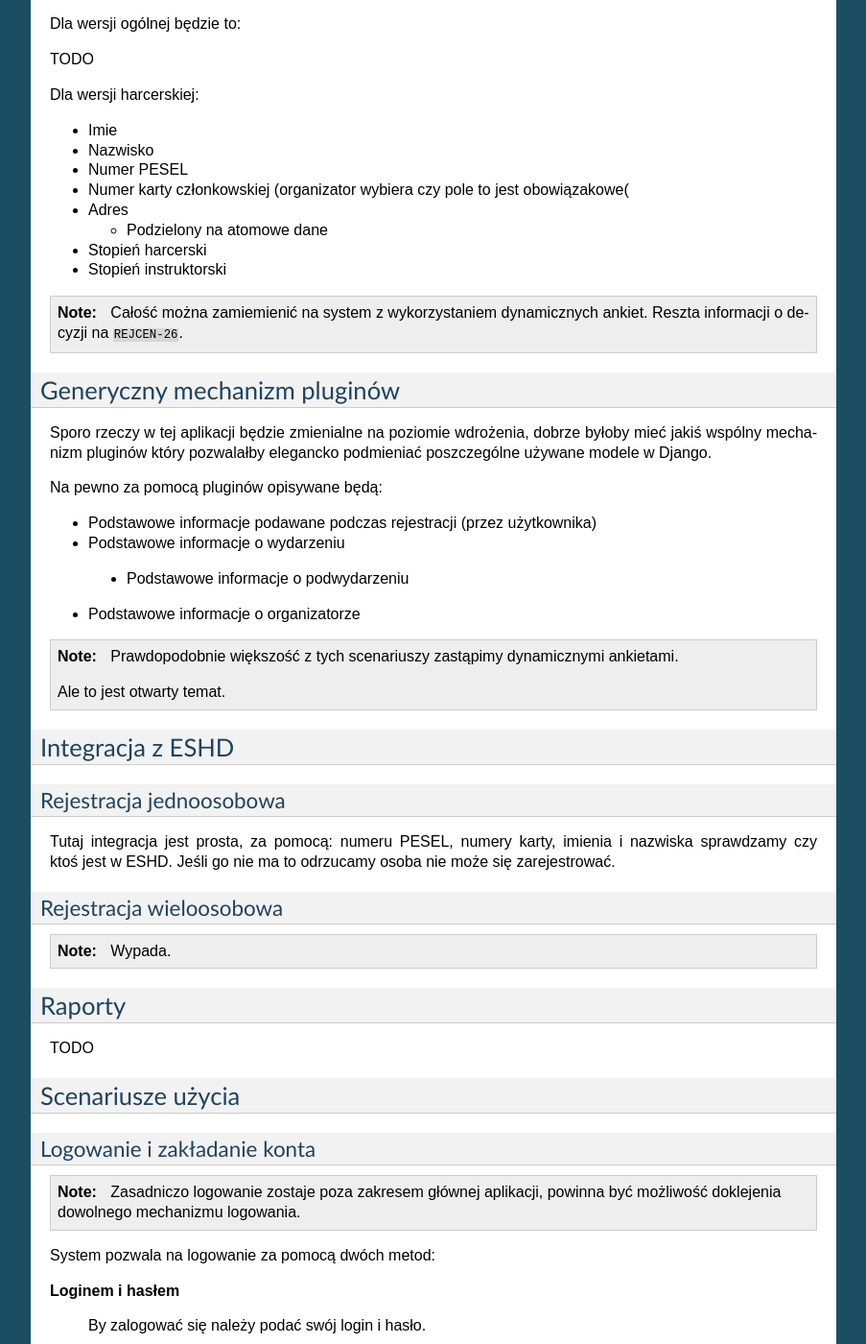
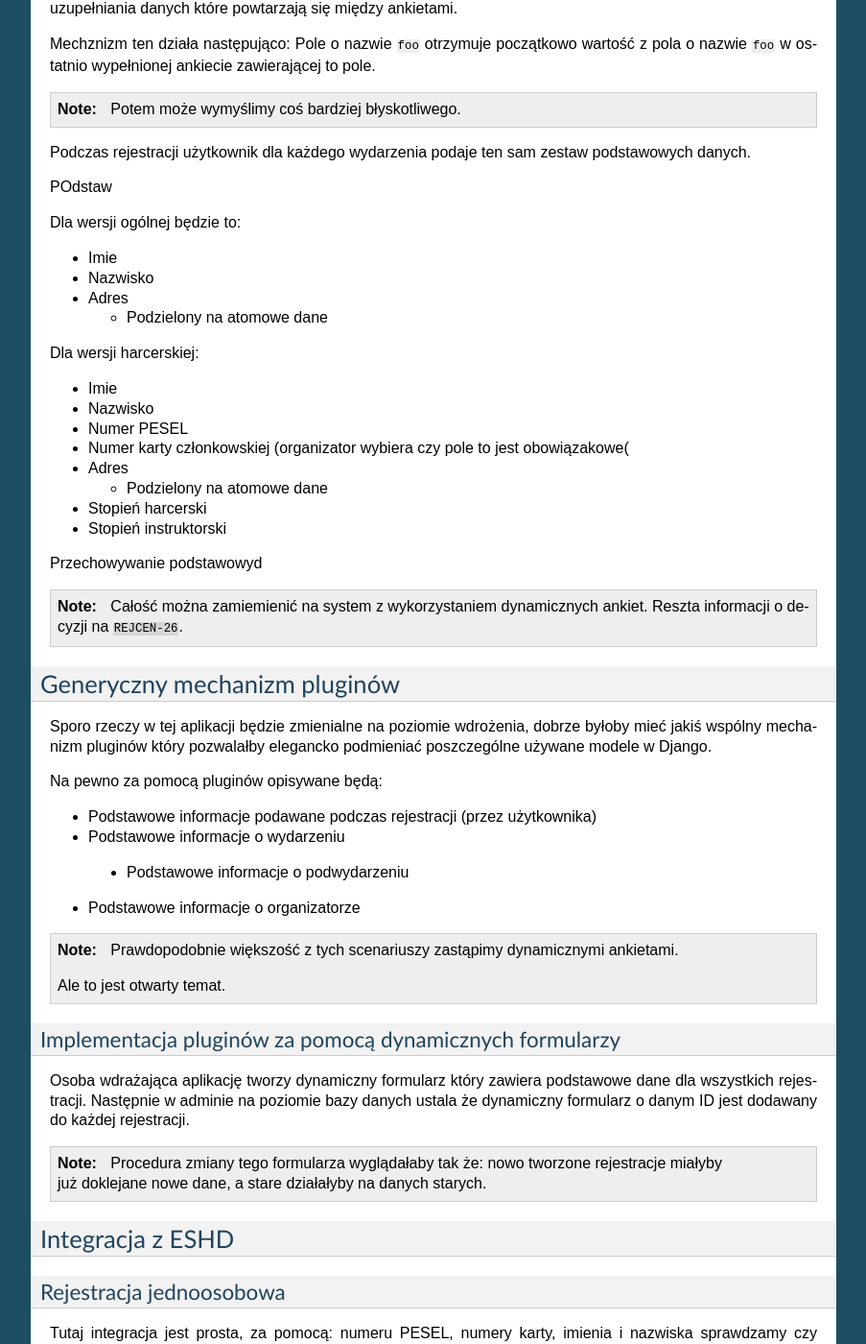
Before and after one commit to wnt-zhp/drigan, a Sphinx documentation site: the page built from docs/design/spec10.rst, in a window 1280 px wide and 1400 px high, scrolled down 5022 px. Shown: the whole window at 96% size, without its empty margins (198-1101 px from the left). Built offline with Sphinx 7.4.7, drawn with Linux system fonts in a browser that asks for light colours; some of the changed text lies outside the part shown.

Commit message:
REJCEN=39, REJCEN-40

```diff
--- a/docs/design/spec10.rst
+++ b/docs/design/spec10.rst
@@ -337,17 +337,37 @@ Generalnie każde wydarzenie będzie zbierało *jakieś* dodatakowe dane o
 każdym zgłoszeniu. Chcemy by organizator mógł do każdej atrakcji
 podpiąć dodatkowy formularz rejestracji z dynamiczną zawartością.
 
+Synchronizacja dynamicznych dancyh między formularzami
+######################################################
+
+Żeby użytkownik nie musial wpisywać danych wielokrotnie powinniśmy umożliwić
+mechznizm automatycznego uzupełniania danych które powtarzają się między
+ankietami.
+
+Mechznizm ten działa następująco: Pole o nazwie ``foo`` otrzymuje początkowo wartość
+z pola o nazwie ``foo`` w ostatnio wypełnionej ankiecie zawierającej to pole.
+
+.. note::
+
+    Potem może wymyślimy coś bardziej błyskotliwego.
+
 .. _spec-v10-register-basic-data:
 
-Podstawowe dane związane z rejestracją
-**************************************
+Podstawowe dane
+***************
 
 Podczas rejestracji użytkownik dla każdego wydarzenia podaje ten sam zestaw
 podstawowych danych.
 
+POdstaw
+
 Dla wersji ogólnej będzie to:
 
-TODO
+* Imie
+* Nazwisko
+* Adres
+
+  * Podzielony na atomowe dane
 
 Dla wersji harcerskiej:
 
@@ -362,10 +382,15 @@ Dla wersji harcerskiej:
 * Stopień harcerski
 * Stopień instruktorski
 
+Przechowywanie podstawowyd
+
 .. note::
 
     Całość można zamiemienić na system z wykorzystaniem dynamicznych ankiet.
     Reszta informacji o decyzji na ``REJCEN-26``.
+
+
+
 
 Generyczny mechanizm pluginów
 -----------------------------
@@ -388,6 +413,18 @@ Na pewno za pomocą pluginów opisywane będą:
     Prawdopodobnie większość z tych scenariuszy zastąpimy dynamicznymi ankietami.
 
     Ale to jest otwarty temat.
+
+Implementacja pluginów za pomocą dynamicznych formularzy
+********************************************************
+
+Osoba wdrażająca aplikację tworzy dynamiczny formularz który zawiera podstawowe
+dane dla wszystkich rejestracji. Następnie w adminie na poziomie bazy danych
+ustala że dynamiczny formularz o danym ID jest dodawany do każdej rejestracji.
+
+.. note::
+
+    Procedura zmiany tego formularza wyglądałaby tak że: nowo tworzone rejestracje
+    miałyby już doklejane nowe dane, a stare działałyby na danych starych.
 
 Integracja z ESHD
 -----------------
```
